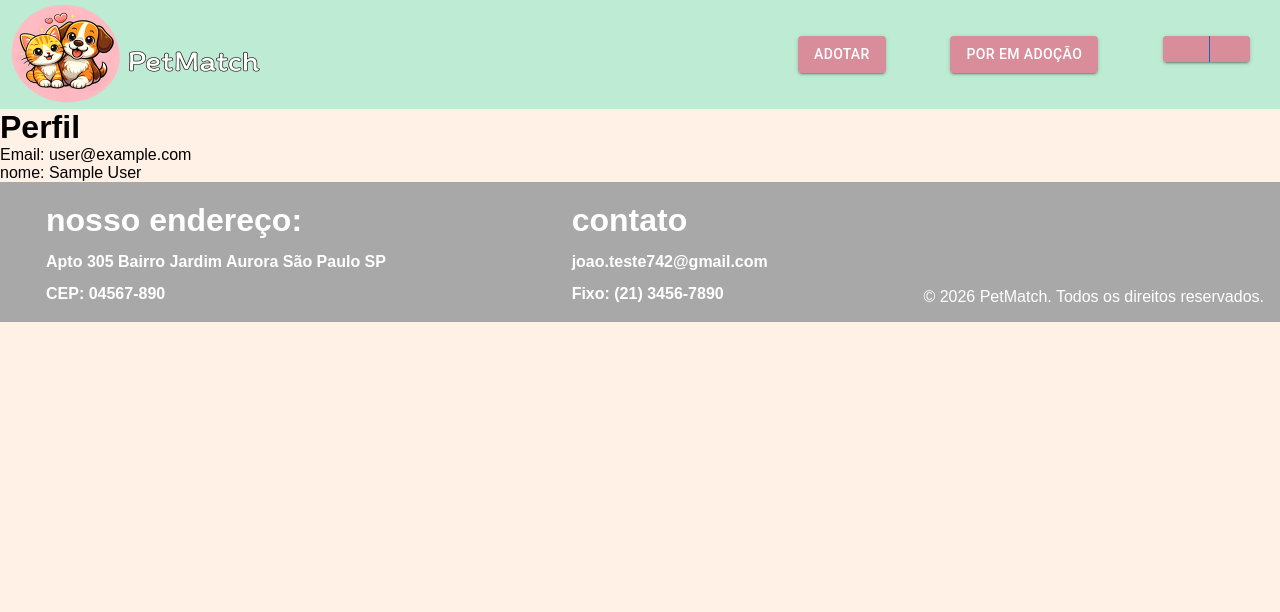
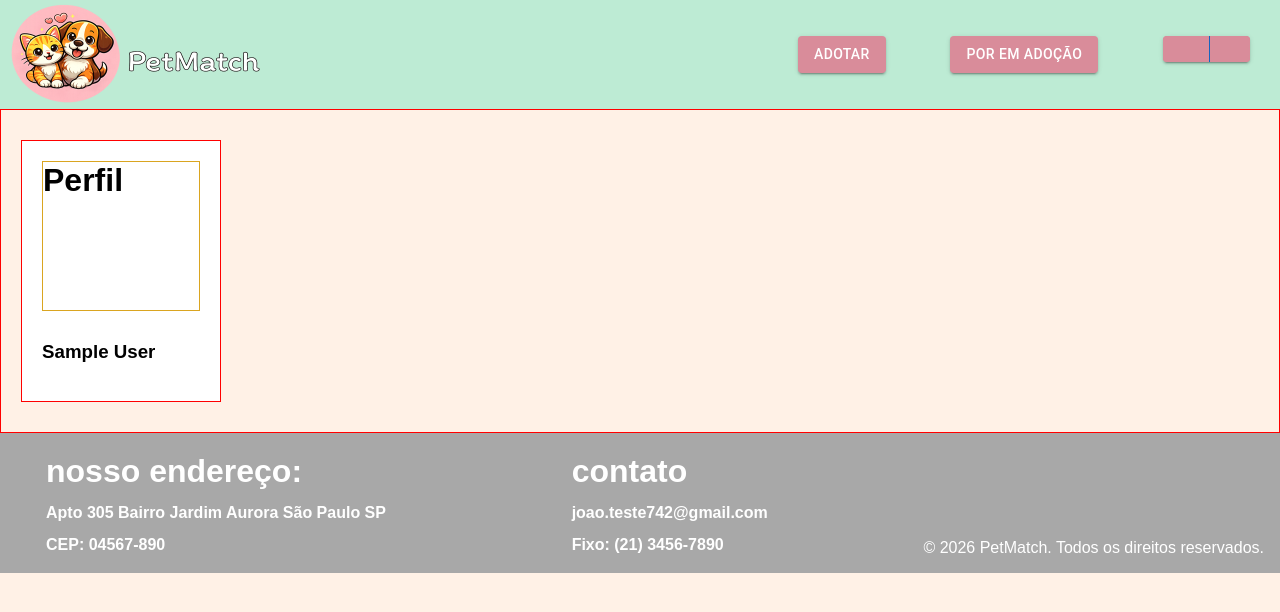
Before and after one commit to joseLeonel3/Petmatch, a React (Vite) app in the folder PetMatch/: page /perfil in a window 1280 px wide. Shown: the top 612 px of the page. Built offline with nearby package versions, Linux system fonts and the light colour scheme; no server answers; the database is empty; sample sign-in values are in the browser's storage; some icons are missing; a web font is replaced by a local one.

Commit message:
estruturando area de perfil

```diff
--- /dev/null
+++ b/PetMatch/src/pages/perfil/perfil.css
@@ -0,0 +1,22 @@
+#perfil_grade{
+    border: solid red 1px;
+    display: flex;
+    justify-content: space-between;
+    padding: 30px 20px;
+
+
+}
+
+#perfil_img{
+    border: solid goldenrod 1px;
+    height: 150px;
+    margin-bottom: 30px;
+
+}
+
+#info_perfil{
+    border: solid red 1px;
+    width: 200px;
+    padding: 20px 20px;
+    background-color: #FFFFFF;
+}
--- a/PetMatch/src/pages/perfil/perfil.jsx
+++ b/PetMatch/src/pages/perfil/perfil.jsx
@@ -1,14 +1,62 @@
-import { auth } from "../../data/firebaseConfig";
+import "../perfil/perfil.css";
+import { useEffect, useState } from "react";
+import { auth, db } from "../../data/firebaseConfig";
+import { doc, getDoc } from "firebase/firestore";
 
 const Perfil = () => {
   const user = auth.currentUser;
 
+  const [idade, setIdade] = useState(null);
+
+  const calcularIdade = (birthDate) => {
+    const nascimento = birthDate.toDate();
+
+    const hoje = new Date();
+
+    let idadeCalc = hoje.getFullYear() - nascimento.getFullYear();
+    const mes = hoje.getMonth() - nascimento.getMonth();
+
+    if (mes < 0 || (mes === 0 && hoje.getDate() < nascimento.getDate())) {
+      idadeCalc--;
+    }
+
+    setIdade(idadeCalc);
+  };
+
+  useEffect(() => {
+    const fetchUserData = async () => {
+      if (!user) return;
+
+      const docRef = doc(db, "users", user.uid);
+      const docSnap = await getDoc(docRef);
+
+      if (docSnap.exists()) {
+        const data = docSnap.data();
+
+        if (data.birthDate) {
+          calcularIdade(data.birthDate);
+        }
+      }
+    };
+
+    fetchUserData();
+  }, [user]);
+
   return (
-    <div>
-      <h1>Perfil</h1>
-      <p>Email: {user?.email}</p>
-      <p>nome: {user?.displayName}</p>
+    <div id="perfil_grade">
+      <div id="info_perfil">
+        <div id="perfil_img">
+          <h1>Perfil</h1>
+        </div>
 
+        <h3>{user?.displayName}</h3>
+        <br />
+        {idade !== null && (
+          <p>
+            Idade: <strong>{idade} anos</strong>
+          </p>
+        )}
+      </div>
     </div>
   );
 };
--- a/PetMatch/src/pages/register/register.jsx
+++ b/PetMatch/src/pages/register/register.jsx
@@ -2,6 +2,7 @@ import React from "react";
 import { Link, useNavigate } from "react-router-dom";
 import "../register/register.css";
 import { useRegister } from "../../hooks/useRegister";
+import { Timestamp } from "firebase/firestore";
 
 import TextField from "@mui/material/TextField";
 import Button from "@mui/material/Button";
@@ -46,11 +47,21 @@ const Register = () => {
     return;
   }
 
+  if (!perfilPet) {
+  setError("Selecione se você possui pet ou não.");
+  return;
+  }
+
+  if (!birthDate) {
+    setError("Informe sua data de nascimento.");
+    return;
+  }
+
   const result = await registerUser({
     email,
     password,
     perfilPet,
-    birthDate,
+    birthDate: Timestamp.fromDate(birthDate),
     nome
   });
 
@@ -125,8 +136,8 @@ const Register = () => {
         </Box>
 
         <Box sx={{ display: "flex", gap: 2 }} required>
-          <FormControl sx={{ flex: 1 }}>
-            <FormLabel>Perfil de Adoção</FormLabel>
+          <FormControl sx={{ flex: 1 }} error={!perfilPet && !!error}>
+            <FormLabel required>Perfil de Adoção</FormLabel>
             <RadioGroup onChange={(e) => setPerfilPet(e.target.value)}>
               <FormControlLabel value="possui" control={<Radio />} label="Possui pet" />
               <FormControlLabel value="nao_possui" control={<Radio />} label="Não possui pet" />
@@ -135,11 +146,17 @@ const Register = () => {
 
           <LocalizationProvider dateAdapter={AdapterDateFns}>
             <DatePicker
-              required
               label="Data de Nascimento"
               value={birthDate}
               onChange={(newValue) => setBirthDate(newValue)}
-              renderInput={(params) => <TextField {...params} fullWidth />}
+              slotProps={{
+                textField: {
+                  required: true,
+                  error: !birthDate && !!error,
+                  helperText: !birthDate && !!error ? "Data obrigatória" : "",
+                  fullWidth: false
+                }
+              }}
             />
           </LocalizationProvider>
         </Box>
```
